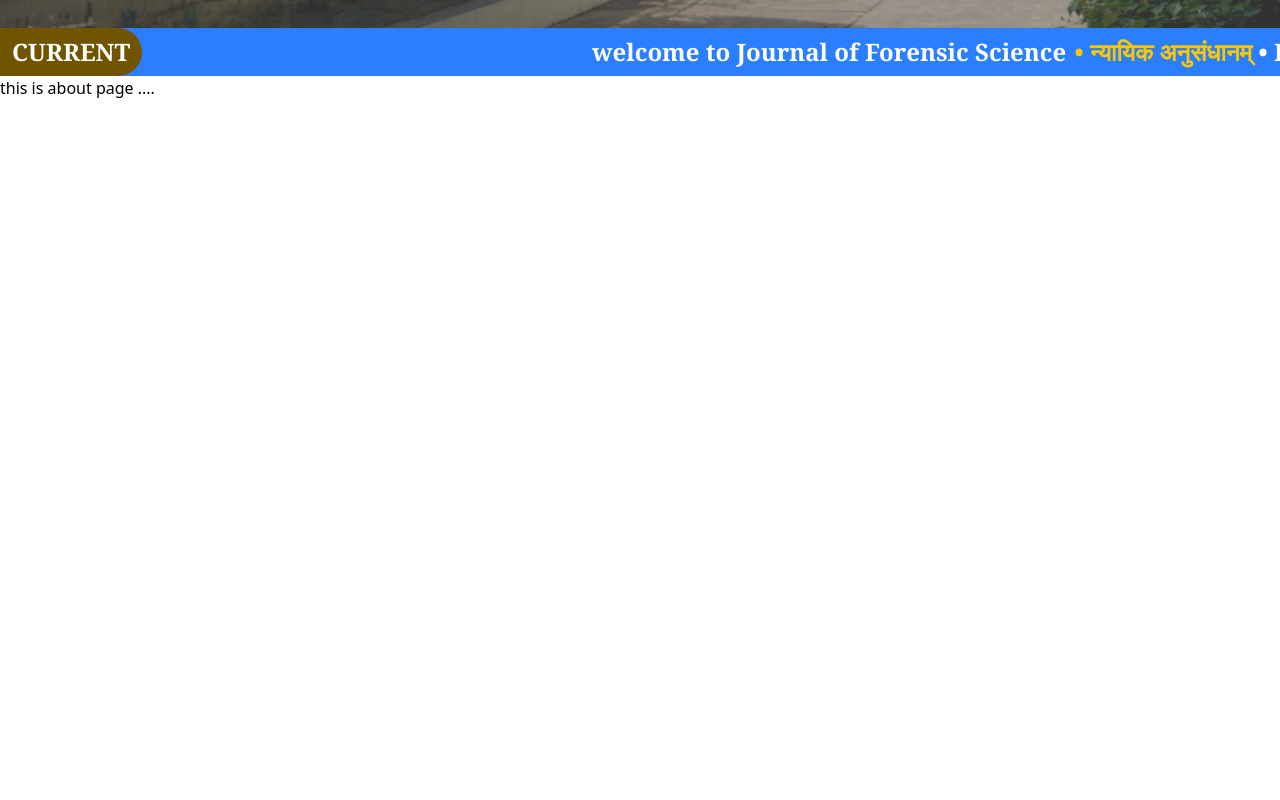
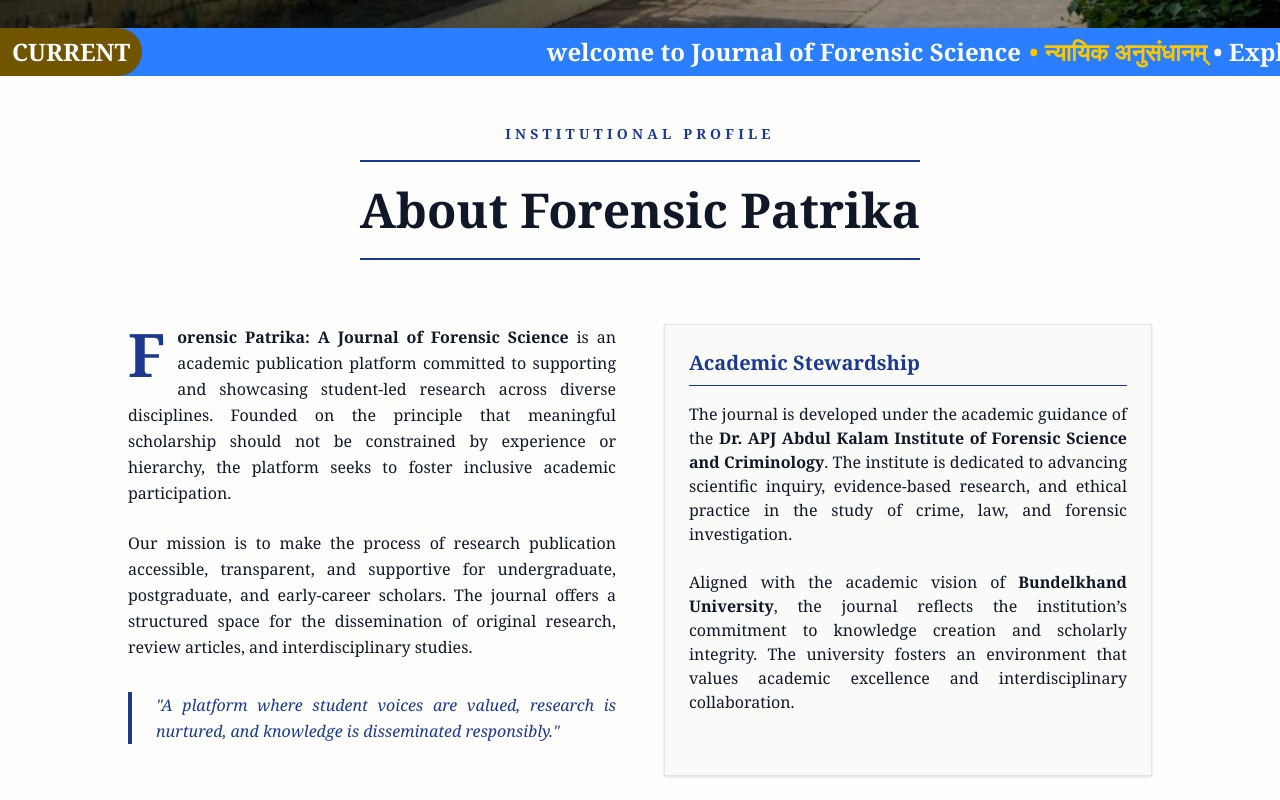
Before and after one commit to Santaravind/Forensic_Journal, a React (Vite) app: page /about in a window 1280 px wide. Shown: the part 820-1620 px from the top of the page. Before the commit the page ends 920 px from the top, so only its background shows below. Built offline with nearby package versions, Linux system fonts and the light colour scheme.

Commit message:
About us page added !!!

```diff
--- a/src/components/pages/AboutUs.jsx
+++ b/src/components/pages/AboutUs.jsx
@@ -1,11 +1,75 @@
-import React from 'react'
+import React from 'react';
+import logo from '../assets/logos.png'
+const AboutUs = () => {
+  return (
+    <div className="bg-[#fdfdfb] min-h-screen py-12 px-6 md:px-12 font-serif text-gray-900">
+      <div className="max-w-5xl mx-auto">
 
-function AboutUs() {
-  return (
-    <div>
-      this is about page ....
+
+        {/* SECTION HEADER */}
+        <div className="text-center mb-16">
+           {/* <img src={logo} alt="logo" className=' w-50 h-50' /> */}
+          <h2 className="text-blue-900 text-sm font-bold tracking-[0.3em] uppercase mb-4">
+             Institutional Profile
+          </h2>
+          <h1 className="text-4xl md:text-5xl font-bold border-y-2 border-blue-900 py-6 inline-block">
+            About Forensic Patrika
+          </h1>
+        </div>
+
+        {/* MAIN EDITORIAL GRID */}
+        <div className="grid md:grid-cols-2 gap-12 leading-relaxed text-justify">
+
+          {/* COLUMN 1: MISSION & VISION */}
+          <div className="space-y-6">
+            <p className="first-letter:text-6xl first-letter:font-bold first-letter:text-blue-900 first-letter:mr-3 first-letter:float-left">
+              <strong>Forensic Patrika: A Journal of Forensic Science</strong> is an academic publication platform
+              committed to supporting and showcasing student-led research across diverse disciplines.
+              Founded on the principle that meaningful scholarship should not be constrained by experience
+              or hierarchy, the platform seeks to foster inclusive academic participation.
+            </p>
+            <p>
+              Our mission is to make the process of research publication accessible, transparent,
+              and supportive for undergraduate, postgraduate, and early-career scholars. The journal
+              offers a structured space for the dissemination of original research, review articles,
+              and interdisciplinary studies.
+            </p>
+            <blockquote className="border-l-4 border-blue-900 pl-6 italic text-blue-900 font-medium my-8">
+              "A platform where student voices are valued, research is nurtured, and knowledge is disseminated responsibly."
+            </blockquote>
+          </div>
+
+          {/* COLUMN 2: ACADEMIC GUIDANCE */}
+          <div className="space-y-6 bg-stone-50 p-6 border border-stone-200 shadow-sm">
+            <h3 className="text-xl font-bold text-blue-900 border-b pb-2 mb-4">Academic Stewardship</h3>
+            <p className="text-sm md:text-base">
+              The journal is developed under the academic guidance of the <strong>Dr. APJ Abdul Kalam
+              Institute of Forensic Science and Criminology</strong>. The institute is dedicated to
+              advancing scientific inquiry, evidence-based research, and ethical practice in the
+              study of crime, law, and forensic investigation.
+            </p>
+            <p className="text-sm md:text-base">
+              Aligned with the academic vision of <strong>Bundelkhand University</strong>, the journal
+              reflects the institution’s commitment to knowledge creation and scholarly integrity.
+              The university fosters an environment that values academic excellence and
+              interdisciplinary collaboration.
+            </p>
+          </div>
+        </div>
+
+        {/* BOTTOM SECTION: PEER REVIEW COMMITMENT */}
+        <div className="mt-16 bg-blue-900 text-white p-8 md:p-12 rounded-sm shadow-xl">
+          <div className="max-w-3xl mx-auto text-center">
+            <h3 className="text-2xl font-bold mb-6 tracking-wide uppercase">Our Scholarly Standards</h3>
+            <p className="text-blue-100 leading-loose">
+              Through a structured peer review process involving students and faculty members, the platformaimstouphold academic standards whie nurturing emerging researchers. FORENSIC SCIENCE : AJOURNALOFFORENSIC SCIENCE stands as a representation of the department and university’s dedicationtoresponsiblescholarship, critical engagement, and the disseminationof research that contributes to the advancementofforensic science and criminology at both national and global levels.
+            </p>
+          </div>
+        </div>
+
+      </div>
     </div>
-  )
-}
+  );
+};
 
-export default AboutUs
+export default AboutUs;
```
